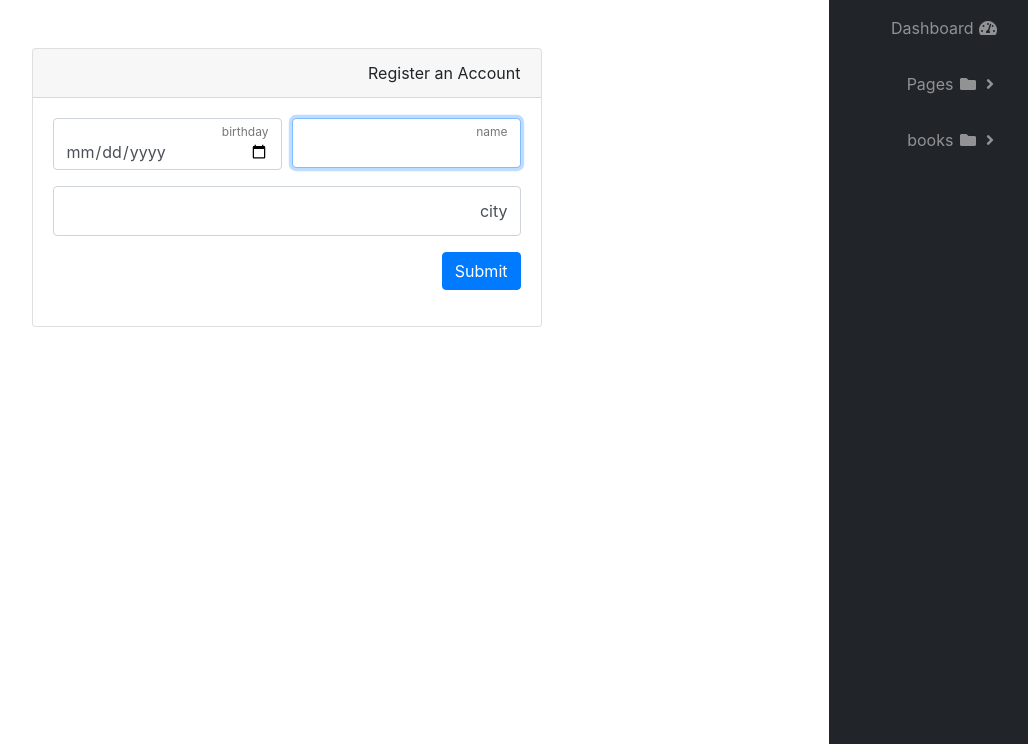
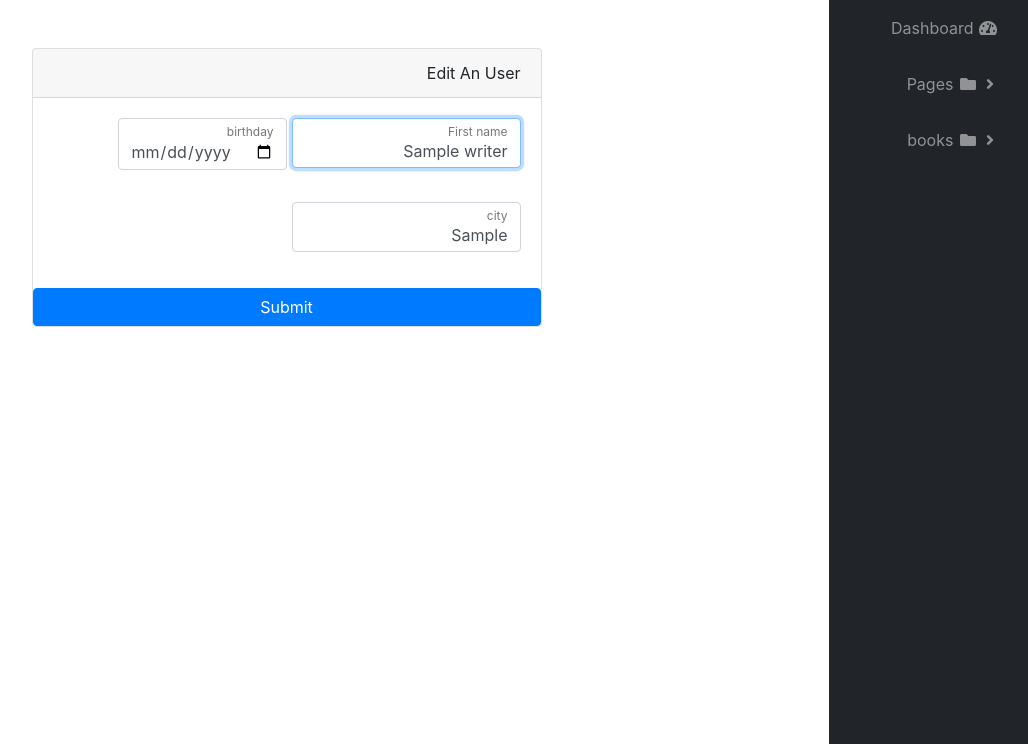
Before and after one commit to maryamnbyn/library, a PHP site: page /project/admin_forms/edit_writer_List.php?id=1 in a window 1280 px wide. Shown: the part 56-800 px from the top of the page, without its empty margins (226-1254 px from the left). Run offline with PHP 8.4, Linux system fonts and the light colour scheme; tables that the repository leaves empty or names only in its code hold one stand-in row (values such as "Sample post"); data that the repository does not hold is empty.

Commit message:
edit update writer

```diff
--- a/adminpannel/admin_forms/admin_thems/sidebar.php
+++ b/adminpannel/admin_forms/admin_thems/sidebar.php
@@ -51,7 +51,7 @@
             <a class="dropdown-item" href="index.php">List Books</a>
             <a class="dropdown-item" href="create_trustbook.php">Add Trust Books</a>
             <a class="dropdown-item" href="listTrustBook.php">List Trust Books</a>
-            <a class="dropdown-item" href="writer.php">Add writer</a>
+            <a class="dropdown-item" href="Addwriter.php">Add writer</a>
             <a class="dropdown-item" href="writerList.php">writer List</a>
             <a class="dropdown-item" href="userList.php">user List</a>
 
--- a/adminpannel/admin_forms/classes/writer.php
+++ b/adminpannel/admin_forms/classes/writer.php
@@ -1,42 +1,52 @@
+
 <?php
+
+require_once(__DIR__ . '/Db.php');
 
 class writer extends Db
 {
-    //fetch all data
-    //select all data from the data base
+    private $connection;
+
+    public function __construct()
+    {
+        //connection
+        try {
+            $this->connection = new PDO("mysql:host=localhost;dbname=library", 'root', '');
+            $this->connection->setAttribute(PDO::ATTR_ERRMODE, PDO::ERRMODE_EXCEPTION);
+        } catch (PDOException $e) {
+            return "Connection failed: " . $e->getMessage();
+        }
+    }
+
+
+    public function addWriter($a)
+    {
+        $sql = "INSERT INTO `writer`(`name`, `birthday`, `city`)
+              VALUES
+        (:name,:birthday,:city);
+";
+        $stmt = $this->connection->prepare($sql);
+        $stmt->bindparam(':name', $a['name']);
+        $stmt->bindparam(':birthday', $a['birthday']);
+        $stmt->bindparam(':city', $a['city']);
+
+
+        $stmt->execute();
+
+
+    }
+
     public function selectWriter()
     {
-        $sql = "select * FROM writer;
-";
-        $result = $this->connect()->query($sql);
-        if ($result->rowCount() > 0) {
-            while ($row = $result->fetch()) {
-                $data[] = $row;
 
-            }
-            return $data;
-        }
+        $sql = "select * from writer";
+        $result = $this->connection->prepare($sql);
+        $result->execute();
+        return $result->fetchAll();
+
     }
-    public function insert($fields)
-    {
-        // INSERT INTO `users`(`id`, `bookID`, `name`, `family`, `birthday`, `date`, `postcode`, `discipline`, `city`, `email`, `password`) VALUES ([value-1],[value-2],[value-3],[value-4],[value-5],[value-6],[value-7],[value-8],[value-9],[value-10],[value-11])
-        $trustbookcolumns = implode(',', array_keys($fields));
-        $trustbookPlaceholder = implode(",:", array_keys($fields));
-        $sql = "INSERT INTO writer ($trustbookcolumns) VALUES (:" . $trustbookPlaceholder . ")";
-        $stmt = $this->connect()->prepare($sql);
 
 
-        foreach ($fields as $key => $value) {
-            $stmt->bindValue(':' . $key, $value);
-
-        }
-
-
-        $stmtExec = $stmt->execute();
-        if ($stmtExec) {
-            header('Location: ');
-        }
-    }
     public function destroy($id)
     {
         $sql = "DELETE FROM writer WHERE id = :id";
@@ -45,31 +55,36 @@ class writer extends Db
         $stmt->execute();
 
     }
-    public function updateWriter($getWriter,$id){
 
-        $sql ="update `writer` set `name`=:name, `birthday`=:birthday , `city`=:city where `id`=".$id;
-        $stmt = $this->connect()->prepare($sql);
-        $stmt->bindValue(":name", $getWriter['name'], PDO::PARAM_STR);
-        $stmt->bindValue(":birthday", $getWriter['birthday'], PDO::PARAM_STR);
-        $stmt->bindValue(":city", $getWriter['city'], PDO::PARAM_STR);
-        $stmt->bindValue(":id", $getWriter['id'], PDO::PARAM_STR);
-        $stmt->execute();
-
-    }
-
-
-    public function  selectOne($id)
+    public function selectOne($id)
     {
 
-        $sql ="SELECT * FROM writer WHERE id = :id";
+        $sql = "SELECT * FROM writer WHERE id = :id";
         $stmt = $this->connect()->prepare($sql);
-        $stmt->bindValue(":id",$id);
+        $stmt->bindValue(":id", $id);
         $stmt->execute();
         $result = $stmt->fetch(PDO::FETCH_ASSOC);
         return $result;
 
     }
 
+    public function editWriter($writer)
+    {
+        $sql = "UPDATE `writer` SET
+`name`=:fname,`birthday`=:birthday,`city`=:city WHERE `id` =:id";
+
+
+        $stmt = $this->connection->prepare($sql);
+
+        $stmt->execute([
+            ":id"           => $writer['id'],
+            ":fname"        => $writer['name'],
+            ":birthday"     => $writer['birthday'],
+            ":city"         => $writer['city'],
+        ]);
+    }
+
+
 
 
 }
--- a/adminpannel/admin_forms/edit_Writer_List.php
+++ b/adminpannel/admin_forms/edit_Writer_List.php
@@ -3,19 +3,20 @@ function __autoload($class)
 {
     require_once "classes/$class.php";
 }
-include "classes/writer.php";
+if (isset($_POST['submit'])){
+
+
+    $writer = new writer();
+    $writer->editWriter($_POST);
+}
+
 if(isset($_GET['id'])){
     $uid = $_GET['id'];
     $writer = new writer();
-    $writer = $writer->selectOne($uid);
+    $result = $writer->selectOne($uid);
 
 }
 
-if (isset($_post['submit'])){
-$id = $_post['id'];
-    $writer = new writer();
-    $writer->updateWriter($_POST,$id);
-}
 
 
 
@@ -34,20 +35,21 @@ $id = $_post['id'];
 
 <div class="container">
     <div class="card card-register mx-auto mt-5">
-        <div class="card-header">Register an Account</div>
+        <div class="card-header">Edit An User</div>
         <div class="card-body">
             <form action="" method="post">
                 <div class="form-group">
                     <div class="form-row">
                         <div class="col-md-6">
                             <div class="form-label-group">
-                                <input type="hidden" name="id" value="<?php echo $result['id'];?>">
-                                <input type="text" name="name" class="form-control" placeholder="First name" required="required" autofocus="autofocus" value="<?php echo $result['name'];?>">
-                                <label for="firstName">name</label>
+                                <input type="hidden" name="id" value="<?= $result['id'] ?>">
+
+                                <input type="text" name="name" class="form-control" placeholder="First name" required="required" autofocus="autofocus" value="<?=  $result['name'];?>">
+                                <label for="firstName">First name</label>
                             </div>
 
                         </div>
-                        <div class="col-md-6">
+                        <div class="form-group">
                             <div class="form-label-group">
                                 <input type="date" name="birthday" class="form-control" placeholder="birthday" required="required" value="<?php echo $result['birthday'];?>">
                                 <label for="birthday">birthday</label>
@@ -57,12 +59,20 @@ $id = $_post['id'];
                 </div>
 
                 <div class="form-group">
-                    <div class="form-label-group">
-                        <input type="text" name="city" class="form-control" placeholder="city" required="required" value="<?php echo $result['city'];?>">
-                        <label for="city">city</label>
+                    <div class="form-row">
+                        <div class="col-md-6">
+                            <div class="form-label-group">
+                                <input type="text" name="city" class="form-control" placeholder="city" required="required" autofocus="autofocus" value="<?php echo $result['city'];?>">
+                                <label for="city">city</label>
+                            </div>
+                        </div>
+
                     </div>
                 </div>
 
+
+
+                    </div>
                     <input type="submit" name = "submit" class="btn btn-primary"></input>
 
             </form>
--- a/adminpannel/admin_forms/edit_userList.php
+++ b/adminpannel/admin_forms/edit_userList.php
@@ -35,7 +35,7 @@ if(isset($_GET['id'])){
 
             <div class="container">
                 <div class="card card-register mx-auto mt-5">
-                    <div class="card-header">Register an Account</div>
+                    <div class="card-header">Edit An User</div>
                     <div class="card-body">
                         <form action="" method="post">
                             <div class="form-group">
@@ -44,7 +44,7 @@ if(isset($_GET['id'])){
                                         <div class="form-label-group">
                                             <input type="hidden" name="id" value="<?= $result['id'] ?>">
 
-                                            <input type="text" name="name" class="form-control" placeholder="First name" required="required" autofocus="autofocus" value="<?php echo $result['name'];?>">
+                                            <input type="text" name="name" class="form-control" placeholder="First name" required="required" autofocus="autofocus" value="<?=  $result['name'];?>">
                                             <label for="firstName">First name</label>
                                         </div>
 
--- a/adminpannel/index.html
+++ b/adminpannel/index.html
@@ -118,7 +118,7 @@
           <a class="dropdown-item" href="admin_forms/index.php">List Books</a>
           <a class="dropdown-item" href="admin_forms/create_trustbook.php">Add Trust Books</a>
           <a class="dropdown-item" href="admin_forms/listTrustBook.php">List Trust Books</a>
-          <a class="dropdown-item" href="admin_forms/writer.php">Add writer</a>
+          <a class="dropdown-item" href="admin_forms/Addwriter.php">Add writer</a>
           <a class="dropdown-item" href="admin_forms/writerList.php">writer List</a>
           <a class="dropdown-item" href="admin_forms/userList.php">user List</a>
 
```
Also changed, not shown: adminpannel/admin_forms/Addwriter.php (renamed from adminpannel/admin_forms/writer.php, +4 -20 lines).
